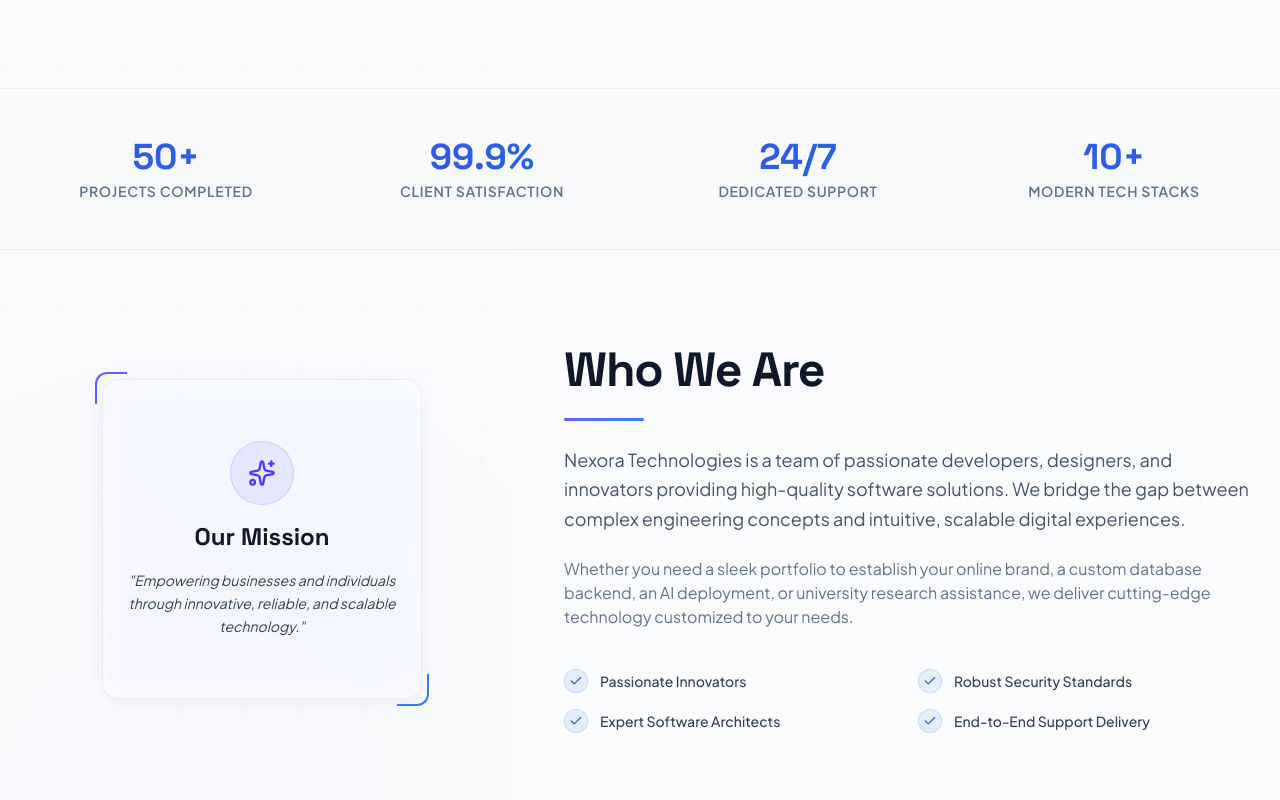
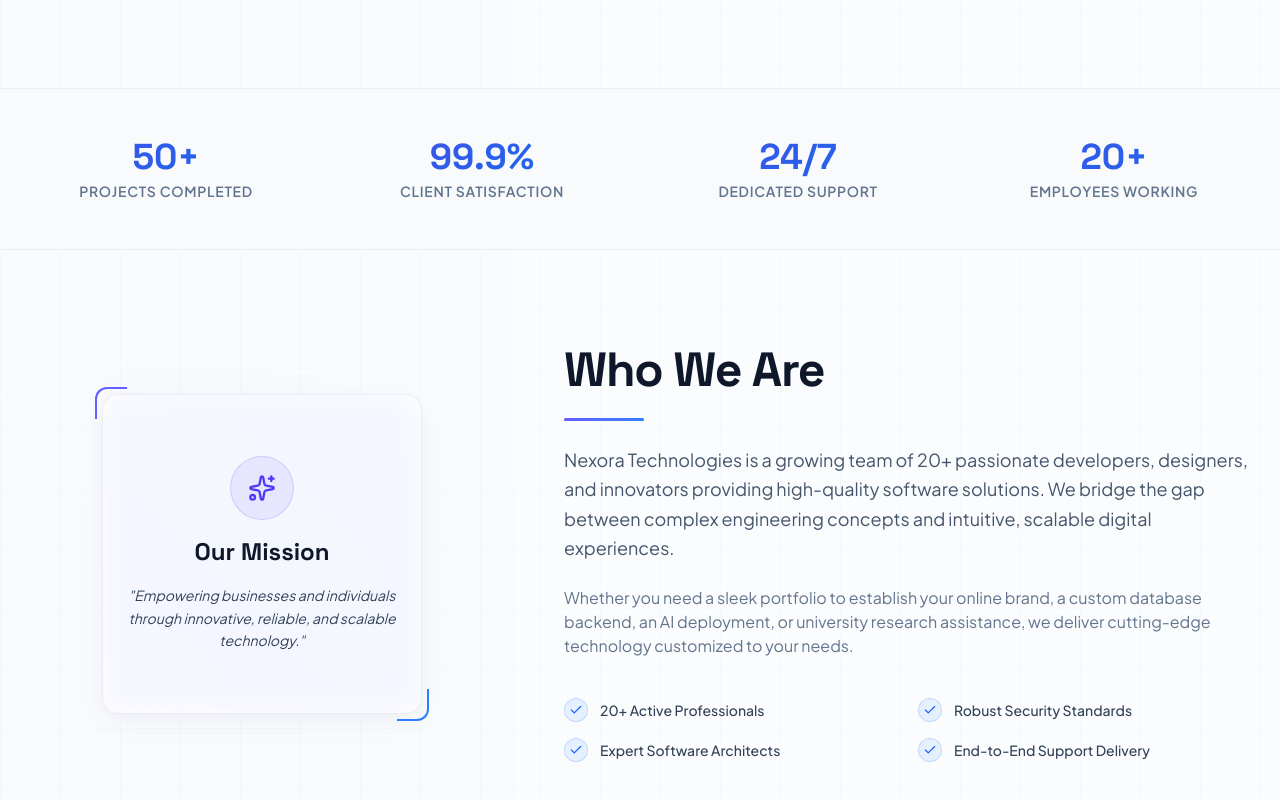
Before and after one commit to TRIVIN3004/Nexora, a React (Vite) app: page / in a window 1280 px wide. Shown: the part 712-1512 px from the top of the page. Built offline with nearby package versions, Linux system fonts and the light colour scheme.

Commit message:
docs: update front page stats and who we are sections to reflect 20+ employee count

```diff
--- a/src/App.jsx
+++ b/src/App.jsx
@@ -846,7 +846,7 @@
               { num: "50+", label: "Projects Completed" },
               { num: "99.9%", label: "Client Satisfaction" },
               { num: "24/7", label: "Dedicated Support" },
-              { num: "10+", label: "Modern Tech Stacks" }
+              { num: "20+", label: "Employees Working" }
             ].map((stat, i) => (
               <div key={i} className="space-y-1">
                 <p className="text-3xl md:text-4xl font-extrabold font-display text-gradient-purple-blue">{stat.num}</p>
@@ -888,7 +888,7 @@
               <div className="w-20 h-[3px] bg-gradient-to-r from-indigo-500 to-blue-500 rounded-full" />
 
               <p className="text-slate-600 text-lg leading-relaxed">
-                Nexora Technologies is a team of passionate developers, designers, and innovators providing high-quality software solutions. We bridge the gap between complex engineering concepts and intuitive, scalable digital experiences.
+                Nexora Technologies is a growing team of 20+ passionate developers, designers, and innovators providing high-quality software solutions. We bridge the gap between complex engineering concepts and intuitive, scalable digital experiences.
               </p>
 
               <p className="text-slate-500">
@@ -897,7 +897,7 @@
 
               <div className="grid grid-cols-1 sm:grid-cols-2 gap-4 pt-4">
                 {[
-                  "Passionate Innovators",
+                  "20+ Active Professionals",
                   "Robust Security Standards",
                   "Expert Software Architects",
                   "End-to-End Support Delivery"
```
